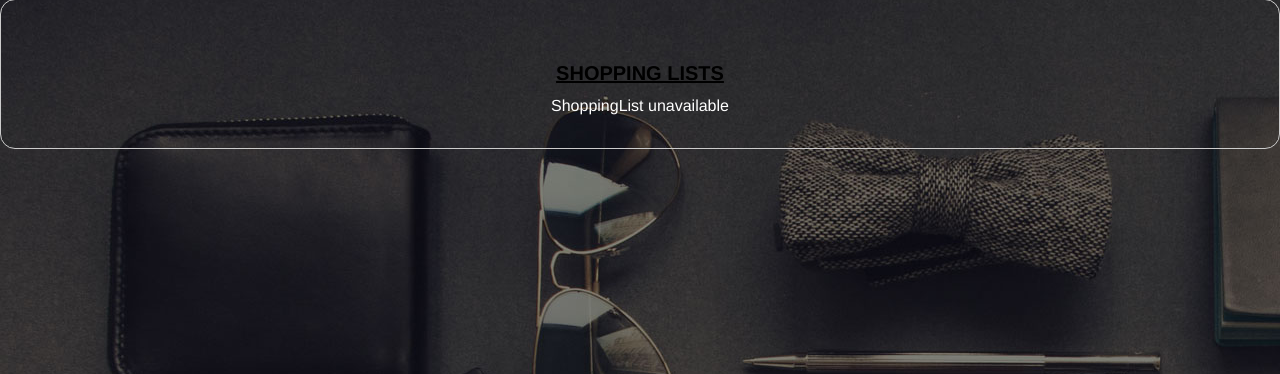
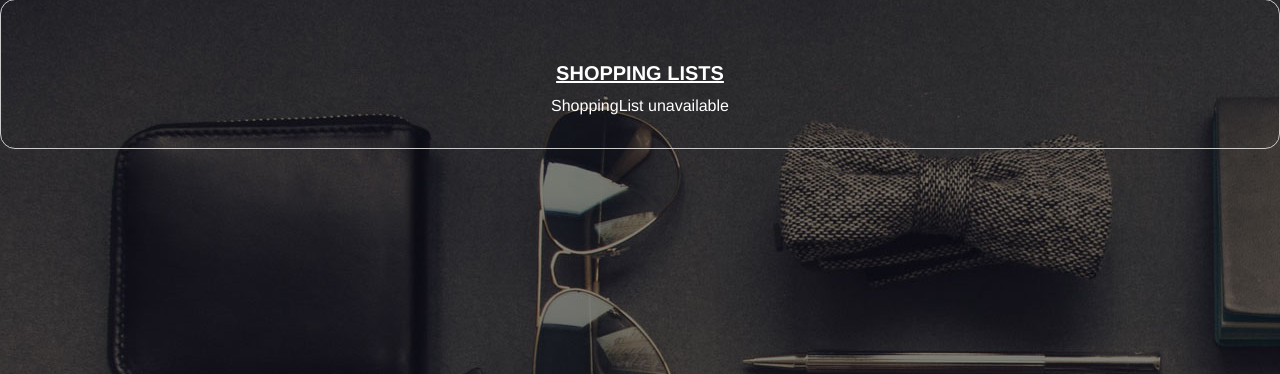
Before and after one commit to JoyyToo/Shopping-List, a Flask app: template shoppflask/templates/singleshoppinglist.htm in a window 1280 px wide. Shown: the part 101-475 px from the top of the page. Run offline with Flask 2, Linux system fonts and the light colour scheme; the template is opened without the code that fills it, so the values that code supplies are empty; some libraries are stand-ins or nearby versions.

Commit message:
[chore] add updated flask template single list file

```diff
--- a/shoppflask/templates/singleshoppinglist.htm
+++ b/shoppflask/templates/singleshoppinglist.htm
@@ -31,7 +31,7 @@
       </div>
     </nav>
 <div class="new" style="margin-top: 100px; text-align: center">
-    <h5 style="color:white; margin-top: 50px"><b><u>SHOPPING LISTS</u></b></h5>
+    <h5 style="margin-top: 50px"><b style="color:white;"><u>SHOPPING LISTS</u></b></h5>
 
 {% if data %}
     <h5 style="color: white;">{{ data['name'] }}</h5>
```
